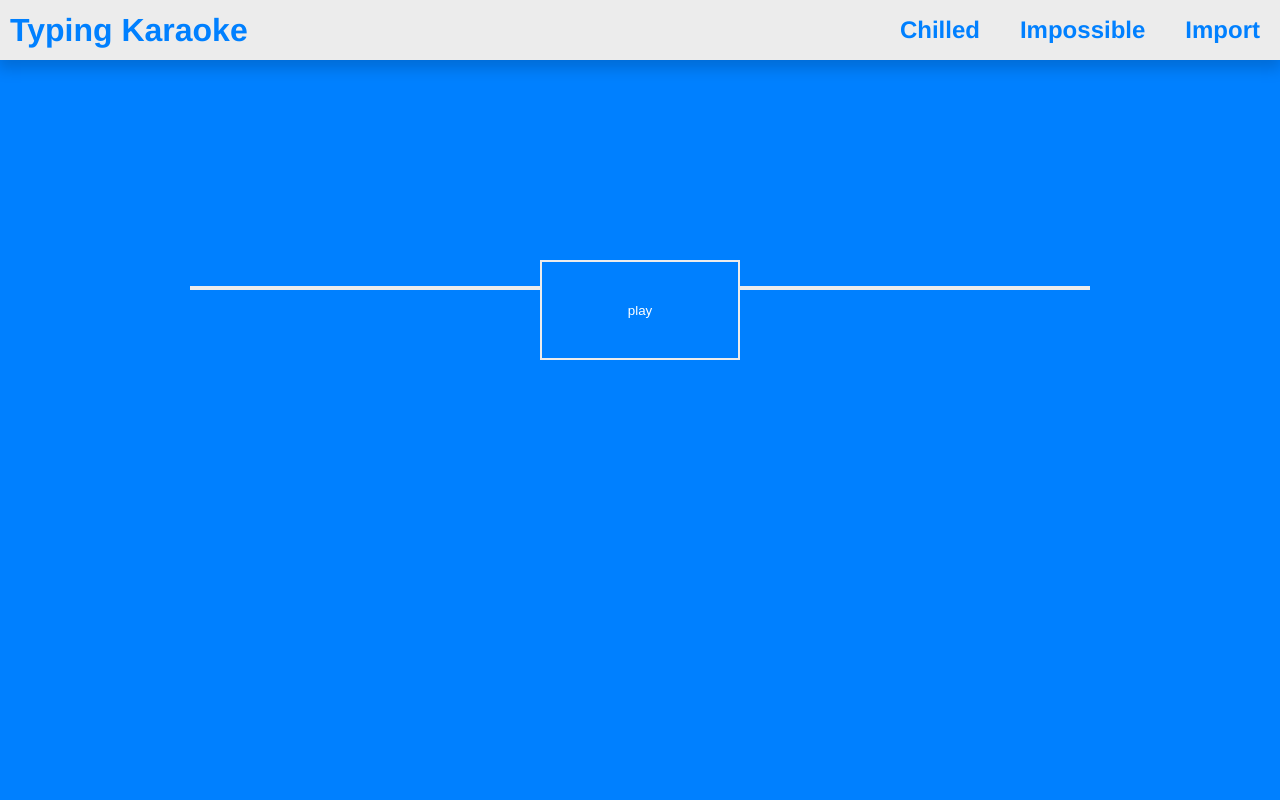
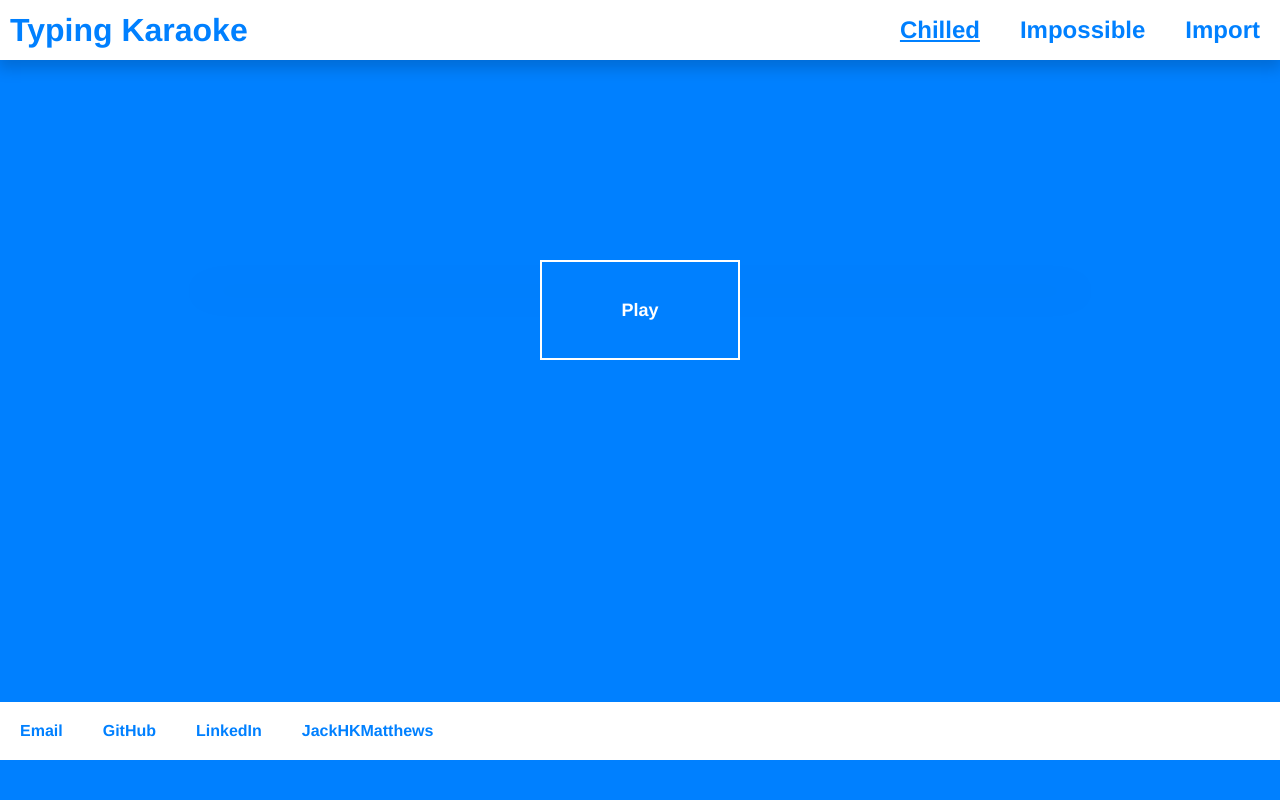
Before and after one commit to jackhkmatthews/WDI-PROJECT-1, a PHP site: page / in a window 1280 px wide. Run offline with PHP 8.4, Linux system fonts and the light colour scheme; some libraries are stand-ins or nearby versions.

Commit message:
form styled, playing with CSS, ratios are off

```diff
--- a/css/master.css
+++ b/css/master.css
@@ -8,12 +8,12 @@ body {
   padding: 0;
   background: #0080ff;
   font-family: helvetica,arial,sans-serif;
-  color: #FAFAFA;
+  color: #fff;
   text-align: center;
 }
 
 header {
-  background-color: #ececec;
+  background-color: #fff;
   color: #0080ff;
   margin-bottom: 40px;
   box-shadow: 0px 7px 14px 2px rgba(0, 0, 0, 0.16);
@@ -53,11 +53,12 @@ nav li:hover {
   right: 0;
   overflow: hidden;
   width: 70%;
-  /* border-top: 2px solid #ececec; */
-  border: 2px solid #ececec;
+  /* border-top: 2px solid #fff; */
+  /*border: 2px solid #fff;*/
   /* Standard syntax */
   top: 286px;
-  box-shadow: 0px 0px 123px -20px rgba(0, 0, 0, 1.6);
+  background: white;
+  box-shadow: 0px 5px 40px 1px rgba(0, 0, 0, 0.2);
 }
 
 .lyric-container div {
@@ -75,7 +76,7 @@ h1 {
 
 div.score {
   font-size: 0.5em;
-    border: 2px solid #ececec;
+  border: 2px solid #fff;
   padding: 14px;
   position: absolute;
   margin: auto;
@@ -83,9 +84,9 @@ div.score {
   right: 0;
   top: -6%;
   bottom: 0;
-    width: 100px;
+  width: 110px;
   height: 66px;
-    color: #ececec;
+  color: #fff;
   display: none;
   background: #0080ff;
   z-index: 100;
@@ -102,13 +103,16 @@ video {
   margin-right: auto;
   left: 0;
   right: 0;
-    border: 3px solid white;
-    color: rgba(255, 255, 255, 0.5);
+  border: 2px solid #0080ff;
+  f;
+  /*color: rgba(255, 255, 255, 0.5);*/
+  color: rgba(0, 128, 255, 0.37);
   box-shadow: 0px 5px 40px 1px rgba(0, 0, 0, 0.2);
   width: 70%;
   display: inline-block;
   z-index: 20;
-    background-color: #0080ff;
+  /*background-color: #0080ff;*/
+  /*background-color: #fff;*/
   font-weight: bold;
 }
 
@@ -121,7 +125,8 @@ video {
 }
 
 .correct {
-  color: white;
+  /*color: white;*/
+  color: #0080ff;
 }
 
 .score h2 {
@@ -134,13 +139,17 @@ nav li:hover {
   text-shadow: 0px 2px 2px rgba(0, 0, 0, 0.15);
 }
 
-li {}
+#footer li {
+    float: left;
+    padding: 20px;
+    font-weight: bold;
+}
 
   button#play {
     height: 100px;
     width: 200px;
     background: rgb(0, 128, 255);
-    border: 2px solid #ececec;
+    border: 2px solid #fff;
     color: white;
     margin: 20px 0 58px;
     position: absolute;
@@ -151,12 +160,80 @@ button#play {
     top: 30%;
     bottom: 0;
     z-index: 20;
+    font-family: helvetica,arial,sans-serif;
+    font-weight: bold;
+    font-size: 18px;
   }
 
   button#play:focus {
     outline: none;
   }
-ne;
+
+  form#user-form {
+    width: 200px;
+    height: 200px;
+    text-align: center;
+    margin: 0 auto;
   }
-ne;
+
+  textarea#user-lyrics-html {
+    width: 100%;
+    box-sizing: border-box;
+    background-color: #0080ff;
+    border: 2px solid #fff;
+    text-align: center;
   }
+
+  input#youtube-url {
+    width: 100%;
+    box-sizing: border-box;
+    background-color: #0080ff;
+    border: 2px solid #fff;
+    text-align: center;
+  }
+
+  button#submit {
+    width: 100%;
+    box-sizing: border-box;
+    button#play: focus {     outline: none; }
+    background-color: beige;
+    background-color: #0080ff;
+    border: 2px solid #fff;
+    color: #fff;
+  }
+
+  textarea#user-lyrics-html:focus {
+    outline: none;
+  }
+  textarea#user-lyrics-html::-webkit-input-placeholder {
+    color: white;
+  }
+  input#youtube-url::-webkit-input-placeholder {
+    color: white;
+  }
+
+  input#youtube-url:focus {
+    outline: none;
+  }
+
+  select {margin: 10px 10px 10px;background: #0080ff;border: 2px solid #fff;color: #fff;border-radius: 0px;-webkit-appearance: none;padding: 5px 10px;}
+
+  li.highlighted {
+    text-decoration: underline;
+  }
+
+  .wrap {
+    min-height: calc(100vh - 98px);
+  }
+
+  footer#footer {
+    height: 58px;
+    background-color: #fff;
+    color: #0080ff;
+  }
+
+  #footer ul {
+      margin: 0;
+      padding: 0;
+      list-style: none;
+  }
--- a/index.html
+++ b/index.html
@@ -9,10 +9,20 @@
     <script src="js/app.js" charset="utf-8"></script>
   </head>
   <body>
-    <header>
-      <h1>Typing Karaoke</h1>
-      <nav><ul id="nav"></ul></nav>
-    </header>
-    <main id="game"></main>
+    <div class="wrap">
+      <header>
+        <h1>Typing Karaoke</h1>
+        <nav><ul id="nav"></ul></nav>
+      </header>
+      <main id="game"></main>
+    </div>
+    <footer id="footer">
+      <ul>
+        <li>Email</li>
+        <li>GitHub</li>
+        <li>LinkedIn</li>
+        <li>JackHKMatthews</li>
+      </ul>
+    </footer>
   </body>
 </html>
--- a/js/app.js
+++ b/js/app.js
@@ -6,6 +6,7 @@ function start(){
   Redbone.addToNav();
   Lyrics.addToNav();
   Import.addToNav();
+  $('#nav li:first').addClass('highlighted');
   Redbone.start();
 }
 
@@ -43,14 +44,15 @@ function Game(id, title, userInputs, youtubeUrl, linesArray, mins, secs, songPat
   this.audio;
 
   this.start = function start(){
+    $('audio').remove();
     $('main').html('').attr('id', this.id);
     this.createHtml();
     this.appendHtml();
     this.makeSubmitListen();
-    this.makePlayButtonListen();
     this.makeKeysListen();
     this.audioStuff();
     if (!userInputs) {
+      this.makePlayButtonListen();
       this.getLyrics.bind(this)();
       this.parseLyrics.bind(this)();
       this.createLyricSpans.bind(this)();
@@ -59,20 +61,14 @@ function Game(id, title, userInputs, youtubeUrl, linesArray, mins, secs, songPat
     }
   };
 
-  // this.resetPage = function resetPage(){
-  //   clearInterval(window.Redbone.checkLinePosition);
-  //   clearInterval(window.Import.checkLinePosition);
-  //   clearInterval(window.Lyrics.checkLinePosition);
-  //   $('main').html('').attr('id', this.id);
-  // };
-
   this.addToNav = function addToNav() {
     var nav     = document.getElementById('nav');
     var element = document.createElement('li');
     element.innerHTML = this.title;
     element.addEventListener('click', generate.bind(this));
-    function generate(){
-      this.audio.pause();
+    function generate(e){
+      $('#nav li').removeClass('highlighted');
+      $(e.target).addClass('highlighted');
       this.start();
     }
     nav.appendChild(element);
@@ -116,12 +112,12 @@ function Game(id, title, userInputs, youtubeUrl, linesArray, mins, secs, songPat
     $(form).attr('id', 'user-form');
 
     var textarea = document.createElement('textarea');
-    $(textarea).attr('placeholer', 'Lyrics Outer HTML');
+    $(textarea).attr('placeholder', 'Lyrics Outer HTML');
     $(textarea).attr('id', 'user-lyrics-html');
 
     var url = document.createElement('input');
     $(url).attr('type', 'text');
-    $(url).attr('placeholer', 'Youtube URL');
+    $(url).attr('placeholder', 'Youtube URL');
     $(url).attr('id', 'youtube-url');
 
     var mins = document.createElement('select');
@@ -163,7 +159,7 @@ function Game(id, title, userInputs, youtubeUrl, linesArray, mins, secs, songPat
 
   this.createPlayButton = function createPlayButton(){
     var playButton = document.createElement('button');
-    $(playButton).html('play').attr('class', 'play');
+    $(playButton).html('Play').attr('class', 'play');
     $(playButton).attr('id', 'play');
     return playButton;
   },
@@ -185,20 +181,6 @@ function Game(id, title, userInputs, youtubeUrl, linesArray, mins, secs, songPat
         $('.score').fadeIn(1000);
       });
     });
-
-
-
-
-
-    // $('#play').fadeOut('1500');
-    // $('.lyrics-container').animate({
-    //   height: this.height,
-    //   top: 140
-    // }, this.time*500, 'swing' );
-    // $('.score').animate({
-    //   display: 'none'
-    // }, this.time*1000, 'swing');
-    // console.log($('.lyrics-container')[0]);
     this.startCountDown();
     this.currentCharacterIndex = 0;
     this.interval2 = setInterval(this.checkLinePosition.bind(this), 500);
@@ -223,10 +205,13 @@ function Game(id, title, userInputs, youtubeUrl, linesArray, mins, secs, songPat
       clearInterval(this.interval);
       this.displayNewLine();
       if(!userInputs){
-        this.audio = new Audio(this.songPath);
-        this.audio.play();
+        var audio = document.createElement('audio');
+        $(audio).attr('src', this.songPath);
+        $(audio).attr('id', 'song');
+        $(audio).css('display', 'none');
+        $('body').append(audio);
+        audio.play();
       } else {
-        console.log('user inputs');
         $('video').get(0).play();
       }
       $('.count-down').html('');
@@ -239,6 +224,8 @@ function Game(id, title, userInputs, youtubeUrl, linesArray, mins, secs, songPat
 
   this.submitCallback = function submitCallback(e){
     e.preventDefault();
+    this.makePlayButtonListen();
+    $('#user-form').fadeOut('fast');
     this.getLyrics.bind(this)();
     this.parseLyrics.bind(this)();
     this.createLyricSpans.bind(this)();
@@ -272,32 +259,6 @@ function Game(id, title, userInputs, youtubeUrl, linesArray, mins, secs, songPat
     if (userInputs){
       splitLinesIntoArrayElements.bind(this)();
     }
-
-    function insertChoruses(){
-      // //find chorus
-      // var chorusStart = this.linesArray.indexOf('[Chorus]') + 1;
-      // var chorusEnd = this.linesArray.indexOf('[Verse 1]') -1;
-      //
-      // //insert choruses after required x1 - x5 etc
-      // for (var repeat = 0; repeat <= 10; repeat++) {
-      //   var index = '[Chorus ' + repeat + 'x]';
-      //   if (repeat === 0){
-      //     index = '[Chorus]';
-      //     console.log(index);
-      //   }
-      //   var chorusInsert = this.linesArray.indexOf(index) +1;
-      //   //insert chorus
-      //   console.log(chorusInsert);
-      //   if (chorusInsert > 0){
-      //     for (var j = 0; j <= repeat; j++) {
-      //       for (var i = 0; i <= (chorusEnd-chorusStart); i++) {
-      //         this.linesArray.splice(chorusInsert, 0, this.linesArray[chorusEnd - i]);
-      //       }
-      //     }
-      //   }
-      // }
-    }
-    insertChoruses.bind(this)();
 
     function removeEnters(){
       //remove enter (ascii 10)
@@ -409,8 +370,7 @@ function Game(id, title, userInputs, youtubeUrl, linesArray, mins, secs, songPat
 
       //should old line be removed
       pix = parseInt($(currentLine).attr('style').split(' ')[1].split('p')[0]);
-      debugger;
-      if (pix > this.height*1.1){
+      if (pix > this.height*1.05){
         this.updatePercentage();
         $(this.lineDivs[this.currentLineIndex]).remove();
         this.linesOnScreen.pop();
```
Lines whose indentation alone changed are shown as unchanged.
